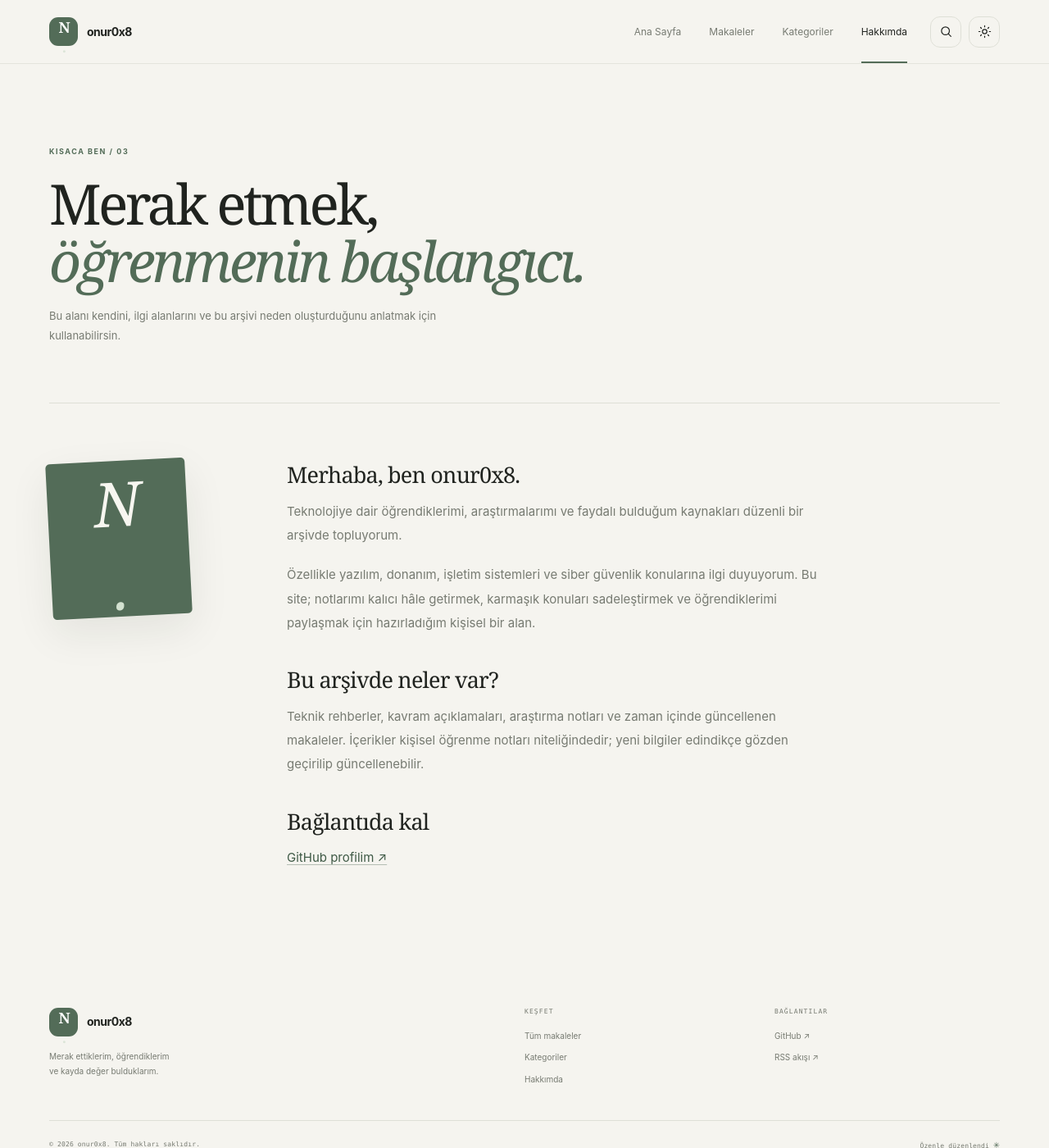
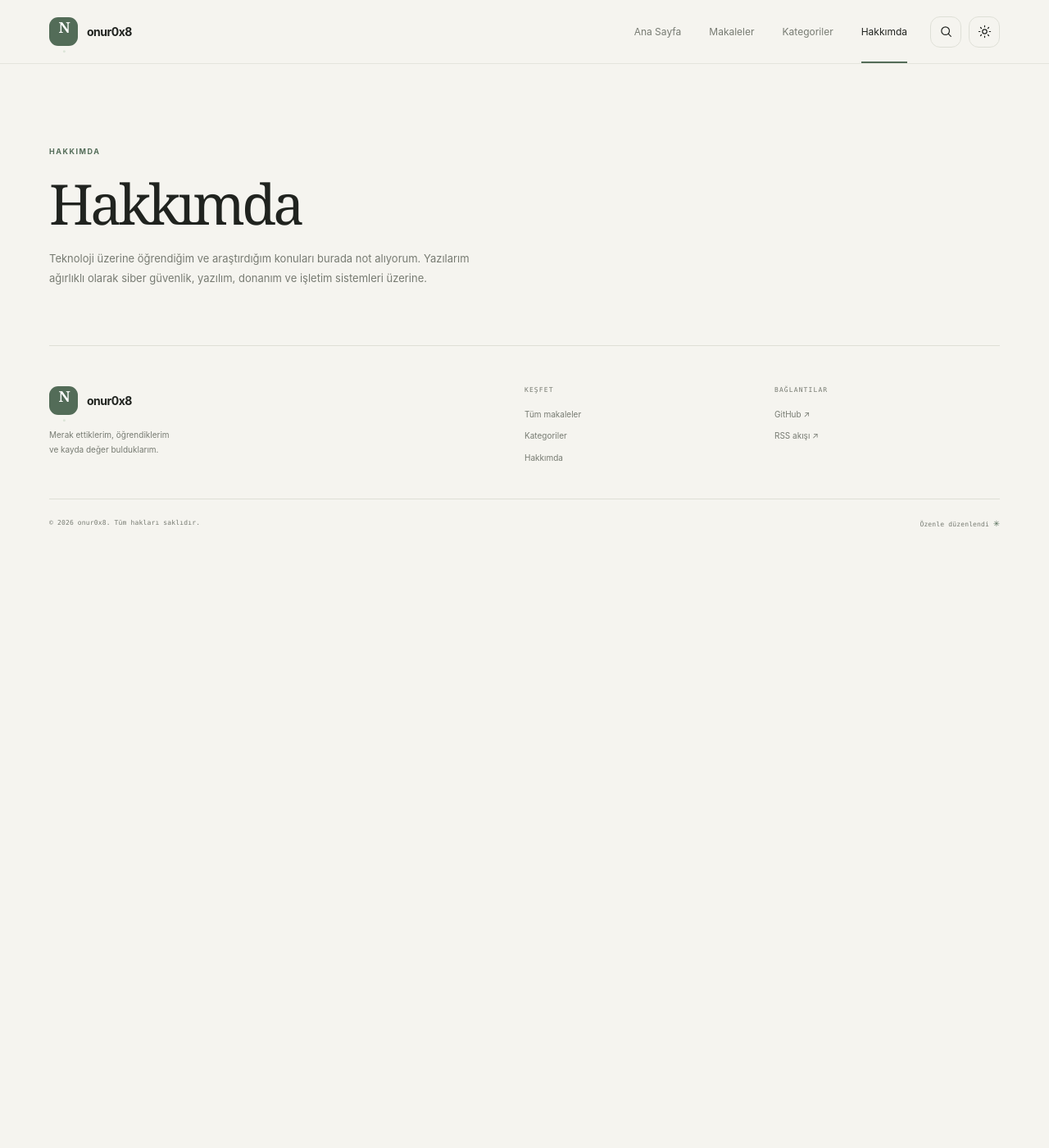
Before and after one commit to onur0x8/onur0x8.github.io, a Jekyll site: the page built from hakkimda.md, in a window 1280 px wide and 1400 px high. Shown: the whole window at 82% size. Built offline with Jekyll 4.4.1, drawn with Linux system fonts in a browser that asks for light colours.

Commit message:
Replace placeholder about page with a concise introduction

```diff
--- a/hakkimda.md
+++ b/hakkimda.md
@@ -3,5 +3,8 @@ layout: default
 title: Hakkımda
 permalink: /hakkimda/
 ---
-<section class="page-hero wrap about-hero"><p class="eyebrow">KISACA BEN / 03</p><h1>Merak etmek,<br><em>öğrenmenin başlangıcı.</em></h1><p>Bu alanı kendini, ilgi alanlarını ve bu arşivi neden oluşturduğunu anlatmak için kullanabilirsin.</p></section>
-<section class="wrap about-content"><div class="about-monogram">N<span>.</span></div><div class="prose about-prose"><h2>Merhaba, ben {{ site.profile_name }}.</h2><p>Teknolojiye dair öğrendiklerimi, araştırmalarımı ve faydalı bulduğum kaynakları düzenli bir arşivde topluyorum.</p><p>Özellikle yazılım, donanım, işletim sistemleri ve siber güvenlik konularına ilgi duyuyorum. Bu site; notlarımı kalıcı hâle getirmek, karmaşık konuları sadeleştirmek ve öğrendiklerimi paylaşmak için hazırladığım kişisel bir alan.</p><h2>Bu arşivde neler var?</h2><p>Teknik rehberler, kavram açıklamaları, araştırma notları ve zaman içinde güncellenen makaleler. İçerikler kişisel öğrenme notları niteliğindedir; yeni bilgiler edindikçe gözden geçirilip güncellenebilir.</p><h2>Bağlantıda kal</h2><p>{% if site.github_username != '' %}<a href="https://github.com/{{ site.github_username }}" target="_blank" rel="noopener noreferrer">GitHub profilim ↗</a>{% endif %}{% if site.contact_email != '' %} · <a href="mailto:{{ site.contact_email }}">E-posta gönder ↗</a>{% endif %}{% if site.github_username == '' and site.contact_email == '' %}GitHub kullanıcı adını ve e-posta adresini <code>_config.yml</code> dosyasına eklediğinde bağlantıların burada görünür.{% endif %}</p></div></section>
+<section class="page-hero wrap about-hero">
+  <p class="eyebrow">HAKKIMDA</p>
+  <h1>Hakkımda</h1>
+  <p>Teknoloji üzerine öğrendiğim ve araştırdığım konuları burada not alıyorum. Yazılarım ağırlıklı olarak siber güvenlik, yazılım, donanım ve işletim sistemleri üzerine.</p>
+</section>
```
